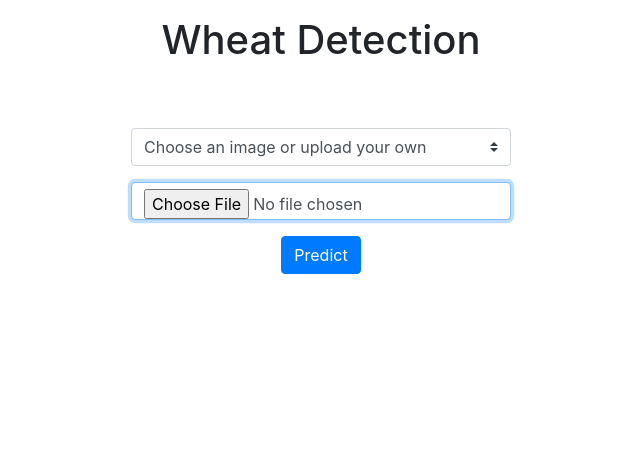
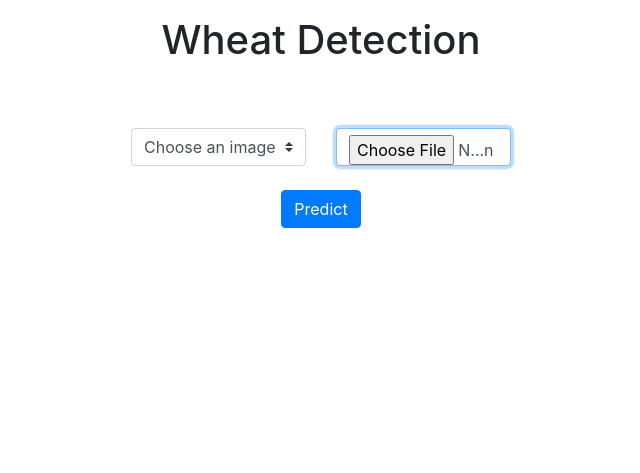
Before and after one commit to tanmaypandey7/wheat-detection, a Flask app: page / in a window 1280 px wide. Shown: the top 473 px of the page, without its empty margins (319-959 px from the left). Run offline with Flask 2, Linux system fonts and the light colour scheme; some libraries are stand-ins or nearby versions.

Commit message:
add visual changes

```diff
--- a/templates/index.html
+++ b/templates/index.html
@@ -9,10 +9,9 @@
 <hgroup>
     <h1>Wheat Detection</h1>
 </hgroup>
-<div class="container">
-    <form action="{{ url_for('predict') }}" class="form-upload" method=post enctype=multipart/form-data>
-        <div class="col-md-15 order-md-1">
-            <div class="mb-3">
+<form action="{{ url_for('predict') }}" class="form-upload" method=post enctype=multipart/form-data>
+    <div class="row" style="text-align:center">
+        <div class="col-md">
                 <select class="custom-select d-block w-10" id="wheat_image" name="selected-image">
                     <option value="">Choose an image or upload your own</option>
                     <option value="2fd875eaa.jpg">2fd875eaa.jpg</option>
@@ -29,20 +28,20 @@
                         Please select or upload a valid image.
                     </div>
                 </select>
-            </div>
         </div>
-        <div class="mb-3">
+        <div class="col-md">
             <input type="file" id="validationImageArea" name="custom-image" class="form-control" src="" autofocus>
         </div>
-        <div style="text-align:center">
-            <button type="submit" class="btn btn-primary">Predict
-            </button>
-        {% if image_loc %}
-        <img class="mt-4" src="{{image_loc}}" alt="" width="350" height="350">
-        {%endif%}
-            {{ prediction }}
-        </div>
-    </form>
+    </div>
+    <div style="text-align:center">
+        <button type="submit" class="btn btn-primary mt-4">Predict
+        </button>
+    </div>
+</form>
+<div style="text-align:center">
+    {% if image_loc %}
+    <img class="" src="{{image_loc}}" alt="" width="350" height="350">
+    {%endif%}
 </div>
 <footer>
     <a href="https://github.com/tanmaypandey7/wheat-detection" target="_blank"><img src="https://image.flaticon.com/icons/svg/25/25231.svg"></a>
```
